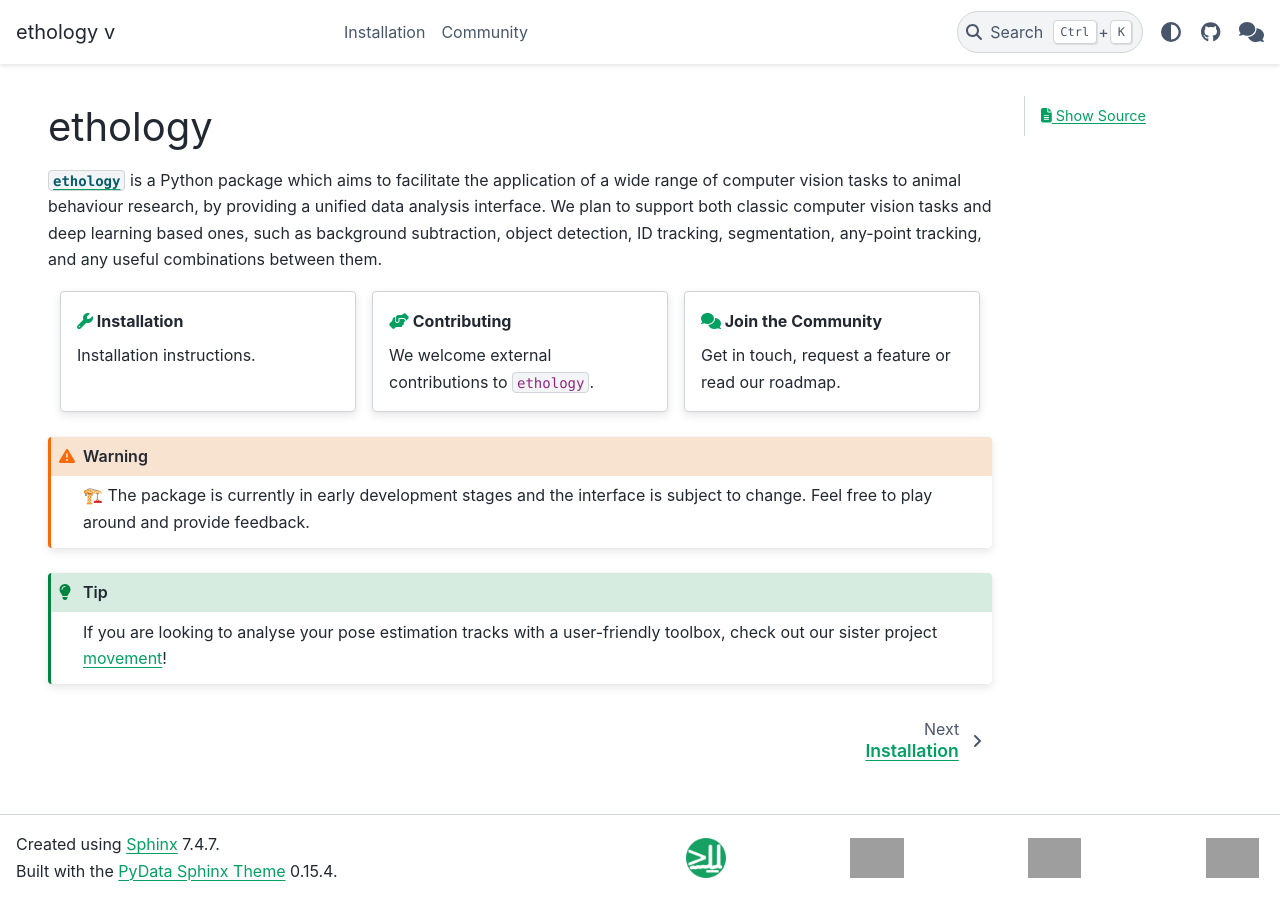
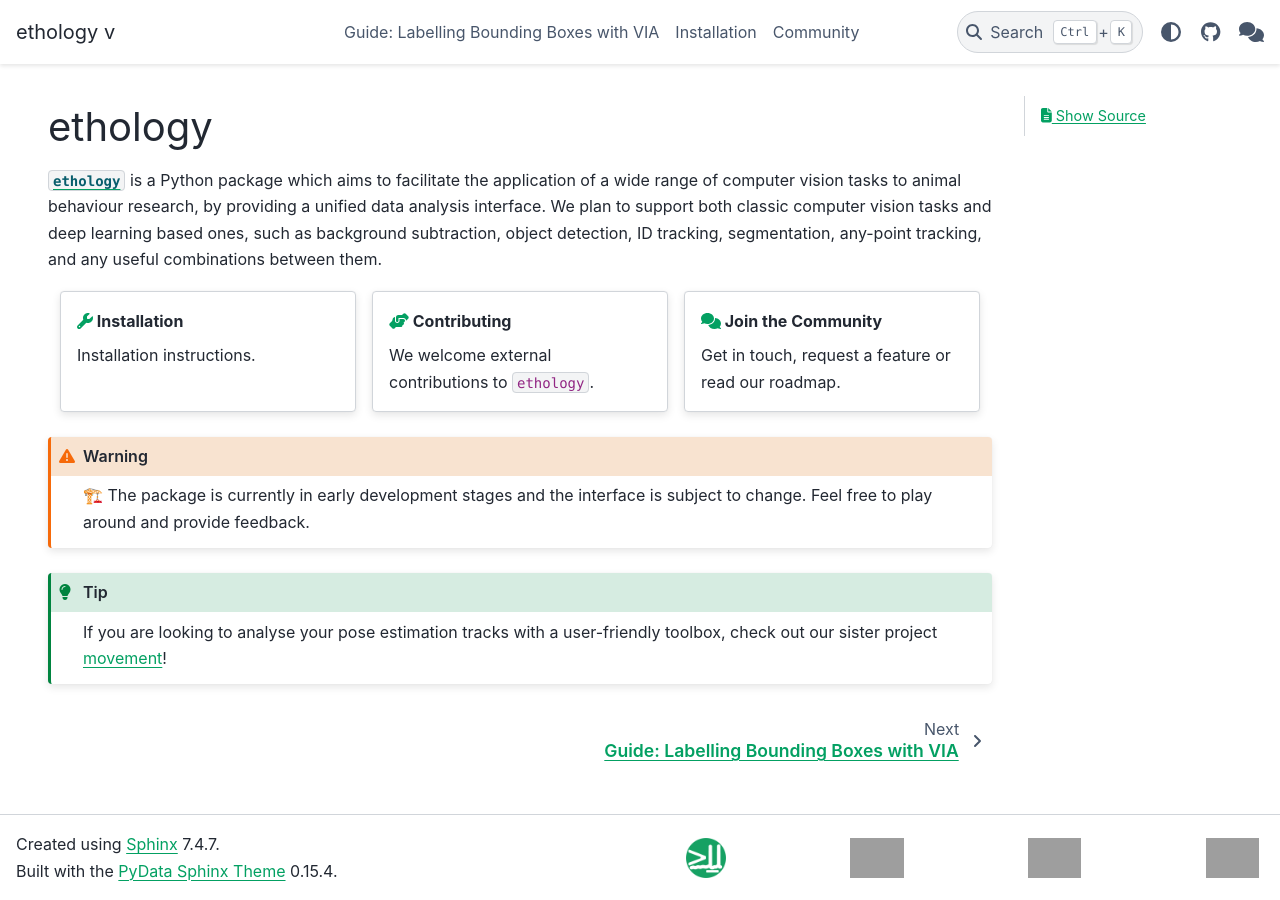
Before and after one commit to neuroinformatics-unit/ethology, a Sphinx documentation site: the page built from docs/source/index.md, in a window 1280 px wide. Built offline with Sphinx 7.4.7 and the PyData theme 0.15.4, drawn with Linux system fonts in a browser that asks for light colours; pages that are not in the unit, such as notebooks, are missing from menus; the version number could not be read and is left out; some of the changed lines change nothing that is shown; grey boxes are pictures that could not be loaded.

Commit message:
Docs: Add guide for labelling with VIA tool

````diff
--- /dev/null
+++ b/docs/source/guides/labelling_via.md
@@ -0,0 +1,114 @@
+# Guide: Labelling Bounding Boxes with VIA
+
+This guide provides instructions and best practices for labelling bounding box annotations using the VGG Image Annotator (VIA) tool (specifically version 2.0.12), ensuring compatibility with the `ethology` package.
+
+While VIA offers flexibility, following these recommendations is crucial for successful data import and validation within `ethology`, especially when using the COCO export format.
+
+## Getting VIA
+
+1.  Download the recommended version **VIA 2.0.12** from the official website:
+    *   Direct Link: [via-2.0.12.zip](https://www.robots.ox.ac.uk/~vgg/software/via/downloads/via-2.0.12.zip)
+    *   Or find it under `Downloads > Version 2` on the [VIA Software Page](https://www.robots.ox.ac.uk/~vgg/software/via/).
+2.  Unzip the downloaded file.
+3.  Launch VIA by opening the `via.html` file in your web browser. It runs locally and offline.
+
+## Basic Project Setup
+
+When starting a new project:
+
+1.  Click the gear icon (`Settings`) in the top bar.
+2.  Set a descriptive `Project Name` (e.g., `my_video_experiment_labels`).
+3.  Set the `Default Path` to the directory containing your images.
+    > **Important:** Ensure the path ends with a trailing slash (`/` or `\`)!
+    > Example: `/path/to/my/images/`
+4.  Click `Save`. (Note: You might still need to manually select images if the default path doesn't load them automatically).
+
+## Loading Images
+
+*   If images don't load automatically, use the `Project > Add Files` button (or the `Add Files` button in the left panel) to select the image files you want to annotate.
+
+## Drawing Bounding Boxes
+
+1.  **Ensure Shape:** Select `Rectangular` under `Region Shape` in the left panel.
+2.  **Draw:** Click and drag on the image to draw bounding boxes around your objects of interest (e.g., animals).
+3.  **Adjust:** Click a box to select it. Drag its center to move it or its borders/corners to resize it. Press `ESC` to deselect.
+4.  **Copy/Paste Workflow (Optional Speedup):**
+    *   Select boxes in the current frame (press `a` to select all).
+    *   Copy them (press `c`).
+    *   Move to the next frame (right arrow key).
+    *   Paste the boxes (press `v`).
+    *   Adjust positions and sizes as needed. Delete unnecessary boxes (`d`).
+5.  **Key Shortcuts:**
+    *   `a`: Select all boxes in the current frame.
+    *   `c`: Copy selected box(es).
+    *   `v`: Paste copied box(es).
+    *   `d`: Delete selected box(es).
+    *   `b`: Toggle visibility of boxes.
+    *   `l`: Toggle visibility of box IDs/labels.
+    *   `spacebar`: Toggle the annotation editor panel.
+    *   Left/Right Arrows: Navigate between images.
+
+> **Caution:** VIA v2.0.12 does not have an undo function! Save your project frequently (see Exporting section). Also, be careful not to accidentally press `v` after using the copy-paste workflow, as it will paste the boxes again.
+
+## Defining Attributes (CRITICAL for Ethology)
+
+To ensure your annotations can be correctly interpreted, especially when exporting to COCO format for use with `ethology`, you **must** define region attributes:
+
+1.  **Go to Attributes:** In the left panel, click the `Attributes` tab.
+2.  **Select Region Attributes:** Ensure the `Region Attributes` sub-tab is selected.
+3.  **Add Supercategory:**
+    *   In the `Attribute Name` text field, enter the general supercategory for your objects. We strongly recommend using `animal` for consistency with standard datasets.
+    *   Click the `+` button next to the field. This adds `animal` (or your chosen name) to the list of defined attributes.
+4.  **Set Type to Dropdown:**
+    *   In the fields that appear for the `animal` attribute, click on `Type` and select `dropdown`.
+5.  **Add Category:**
+    *   In the table below the attribute settings, you need to define the specific categories belonging to the supercategory.
+    *   Enter an `id` for your specific category (e.g., `0`). **Note:** While VIA allows strings here, using a simple integer like `0` is recommended. This ID is primarily for VIA's internal use; `ethology` will assign its own standardized `category_id` on import.
+    *   Enter a descriptive `description` (this is the actual category name, e.g., `crab`, `mouse`).
+    *   **Crucially, select the radio button under `def` (default).** This ensures that all bounding boxes you draw are automatically assigned this category (`crab` in this example). If you don't set a default, annotations might not be correctly categorized upon export.
+
+Now, when you draw or select a bounding box, you should see a dropdown allowing you to assign the category (though it will default to the one you marked `def`).
+
+## Exporting Annotations & Handling Gotchas
+
+It's recommended to save your work in **two formats**:
+
+1.  **VIA JSON:** Saves the entire project state, allowing you to reload and continue editing later.
+    *   Go to `Project > Save Project`.
+    *   Leave defaults `ON` and click `OK`.
+    *   This saves a `<project_name>.json` file. **Save this frequently!**
+2.  **COCO JSON:** The preferred format for importing annotations into `ethology`.
+    *   Go to `Annotation > Export Annotations (COCO format)`.
+    *   This downloads a `<project_name>_COCO.json` file (usually to your Downloads folder).
+
+**Important Considerations & Gotchas for `ethology`:**
+
+*   **Gotcha 1: COCO Export Requires Defined Categories**
+    *   You **must** define attributes and assign categories (as described in the "Defining Attributes" section) before exporting to COCO format.
+    *   **Why?** If categories are missing, the VIA export creates empty lists for `"annotations"` and `"categories"` in the COCO JSON file. This will cause a `ValueError` when validating the file in `ethology` (related to PR #39 checks).
+
+*   **Gotcha 2: COCO Category IDs**
+    *   The COCO standard requires integer `category_id`s.
+    *   If you defined your category ID as a *string* in VIA (not recommended), the exported COCO file will have `null` for that `category_id`, which will likely cause errors.
+    *   If you defined your category ID as an *integer* in VIA (e.g., `0`), the COCO export process itself forces it to be a **1-based index** in the exported *file*.
+    *   **Note:** Don't worry too much about the exact ID value exported to COCO. When you load the COCO file into `ethology` using `from_files`, it generates its own standardized, **0-based `category_id`** based on the category names (`description` field you set in VIA).
+
+*   **Gotcha 3: VIA Format Flexibility**
+    *   The VIA JSON format (`Project > Save Project`) *does* allow saving annotations without categories or using string IDs. However, if your primary goal is to use the data with `ethology`, relying on this flexibility can lead to problems when you later try to export or use the COCO format.
+
+*   **Gotcha 4: Image ID Differences**
+    *   The `image_id` assigned in the exported files can differ:
+        *   **VIA JSON:** Usually 0-indexed based on the order images were loaded/listed internally.
+        *   **COCO JSON:** VIA attempts to infer an ID from the image filename (e.g., parsing numbers). If it fails, it defaults to a 1-indexed ID.
+    *   **Solution:** `ethology` standardizes this on import. The `load_bboxes.from_files` function ignores the IDs in the file and assigns its own consistent, **0-based `image_id`** based on the alphabetical sorting of unique image filenames across all loaded annotation files.
+
+## Reloading an Unfinished Project
+
+*   Launch VIA.
+*   Go to `Project > Load` and select your saved VIA JSON file (`<project_name>.json`).
+*   **Troubleshooting:** If images don't load correctly, you may need to manually re-select them using `Project > Add Files` even if the `Default Path` seems correct.
+
+## Recommendation for Ethology Users
+
+*   **Primary Format for `ethology`:** Use the **COCO JSON** export (`Annotation > Export Annotations (COCO format)`) for importing into `ethology`, as it's a more standard format and `ethology`'s loaders/validators are primarily tested with it. Be mindful of the gotchas above during export.
+*   **Backup & Editing Format:** Regularly save the **VIA JSON** (`Project > Save Project`) as your working file. Use this to reload the project in VIA if you need to continue labelling or make corrections.
--- a/docs/source/index.md
+++ b/docs/source/index.md
@@ -39,7 +39,10 @@
 
 ```{toctree}
 :maxdepth: 2
+:caption: Guides
 :hidden:
+
+guides/labelling_via
 
 installation
 community/index
````
Also changed, not shown: 1 other file.
